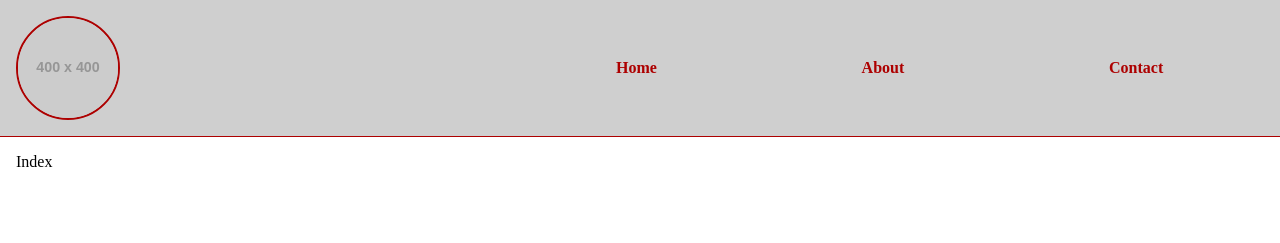
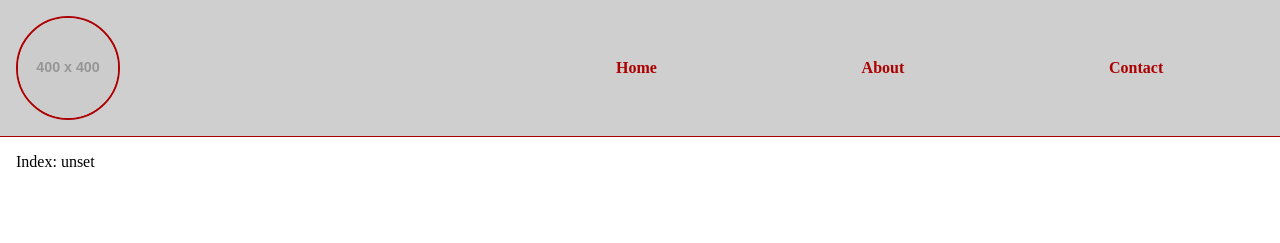
Before and after one commit to FlorenceBuchelet/nextTS-fullstack-template, a Next.js app in the folder frontend/: page / in a window 1280 px wide. Shown: the top 243 px of the page. Built offline with nearby package versions, Linux system fonts and the light colour scheme; no server answers.

Commit message:
added example use of env variables

```diff
--- a/frontend/src/pages/index.tsx
+++ b/frontend/src/pages/index.tsx
@@ -1,5 +1,7 @@
 export default function Index() {
+    const env = process.env.NEXT_PUBLIC_YOUR_SECRET;
+
     return (
-        <div>Index</div>
+        <div>Index: {env}</div>
     );
 }
```
Also changed, not shown: 2 other files (tests, documents, lock files or other folders).
